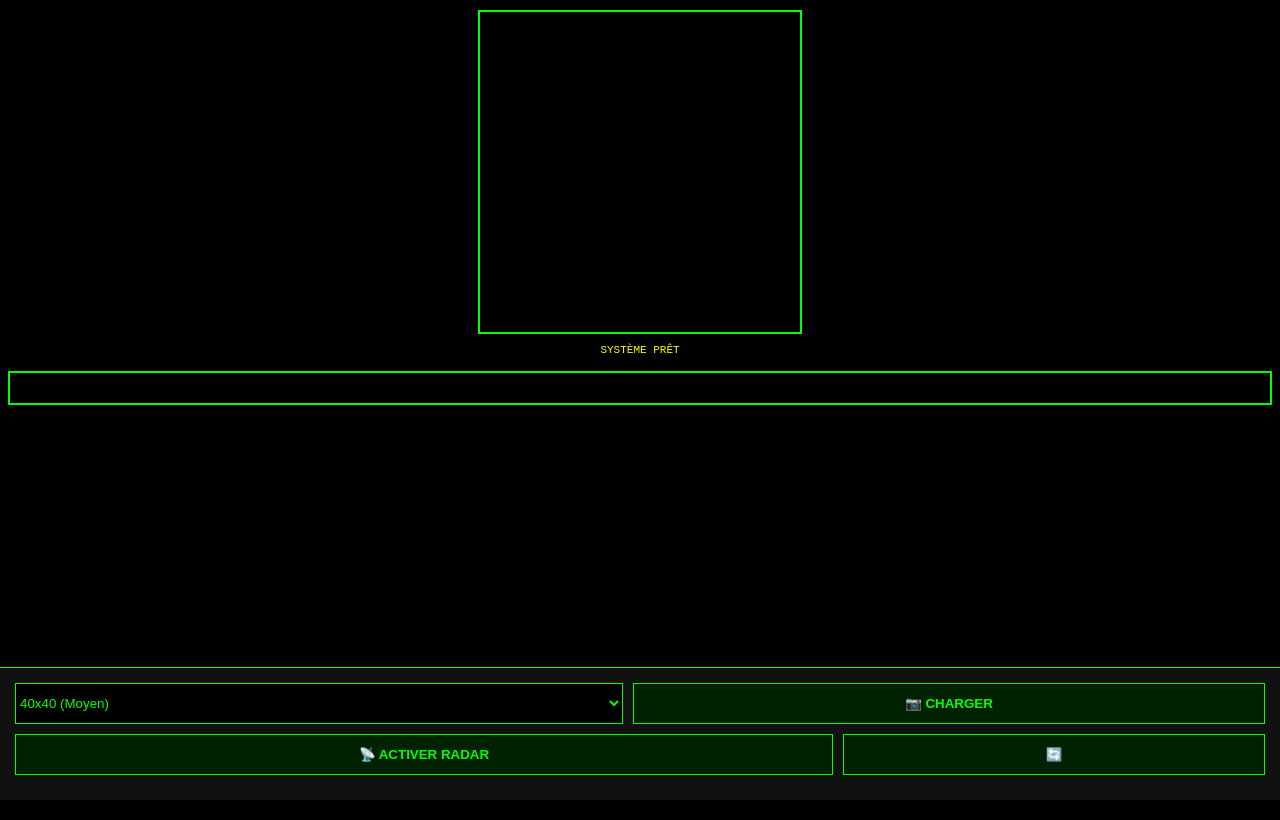
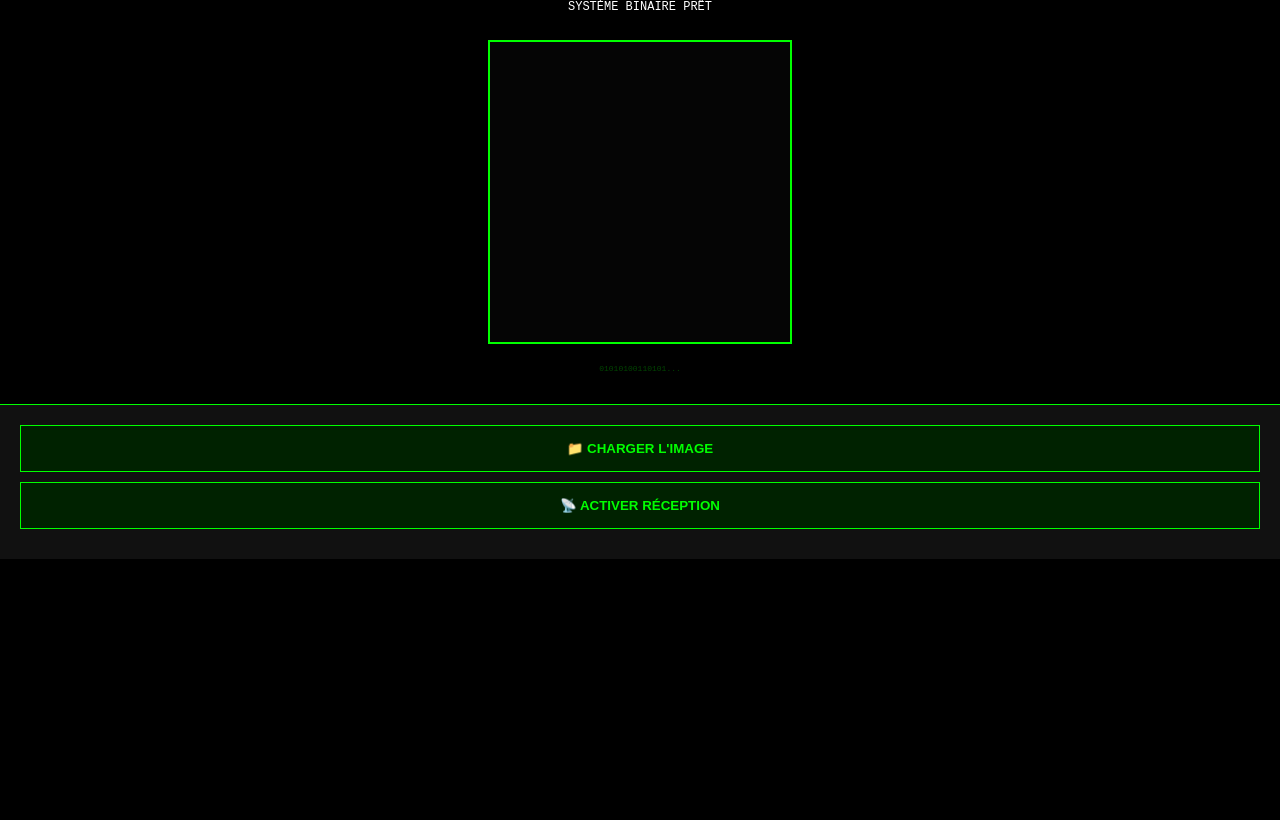
Before and after one commit to Rbxiorx/Photo-sonic, a plain HTML site: page index.html in a window 1280 px wide. Drawn offline with Linux system fonts and the light colour scheme.

Commit message:
Update index.html

```diff
--- a/index.html
+++ b/index.html
@@ -3,139 +3,91 @@
 <head>
     <meta charset="UTF-8">
     <meta name="viewport" content="width=device-width, initial-scale=1.0, maximum-scale=1.0, user-scalable=no">
-    <title>SONIC-SCAN 5.5 - ULTRA SYNC</title>
+    <title>SONIC-SCAN BINARY 6.0</title>
     <style>
-        body { font-family: monospace; background: #000; color: #0f0; margin: 0; overflow: hidden; }
-        #viewport { display: flex; flex-direction: column; align-items: center; padding: 10px; height: 100vh; }
-        canvas { border: 2px solid #0f0; width: 320px; height: 320px; background: #050505; image-rendering: pixelated; margin-bottom: 10px; }
-        .controls { background: #111; border-top: 1px solid #0f0; padding: 15px; width: 100%; position: fixed; bottom: 0; box-sizing: border-box; }
-        button { background: #002200; color: #0f0; border: 1px solid #0f0; padding: 12px; font-weight: bold; flex: 1; cursor: pointer; }
-        .ui-row { display: flex; gap: 10px; margin-bottom: 10px; }
-        #status { font-size: 11px; color: #ff0; margin-bottom: 10px; text-transform: uppercase; }
-        #vis { width: 100%; height: 30px; background: #000; margin-top: 5px; }
+        body { font-family: monospace; background: #000; color: #0f0; margin: 0; display: flex; flex-direction: column; height: 100vh; }
+        canvas { border: 2px solid #0f0; width: 300px; height: 300px; background: #050505; image-rendering: pixelated; margin: 20px auto; }
+        .controls { background: #111; padding: 20px; border-top: 1px solid #0f0; }
+        button { background: #002200; color: #0f0; border: 1px solid #0f0; padding: 15px; width: 100%; font-weight: bold; cursor: pointer; margin-bottom: 10px; }
+        #status { font-size: 12px; text-align: center; color: #fff; min-height: 20px; }
+        .binary-log { font-size: 8px; color: #004400; overflow: hidden; height: 40px; text-align: center; }
     </style>
 </head>
 <body>
 
-<div id="viewport">
-    <canvas id="mainCanvas"></canvas>
-    <div id="status">SYSTÈME PRÊT</div>
-    <canvas id="vis"></canvas>
-</div>
+<div id="status">SYSTÈME BINAIRE PRÊT</div>
+<canvas id="mainCanvas"></canvas>
+<div class="binary-log" id="log">01010100110101...</div>
 
 <div class="controls">
-    <div class="ui-row">
-        <select id="res" onchange="initCanvas()" style="background:#000; color:#0f0; border:1px solid #0f0; flex:1;">
-            <option value="20">20x20 (Rapide)</option>
-            <option value="40" selected>40x40 (Moyen)</option>
-            <option value="64">64x64 (Détaillé)</option>
-        </select>
-        <button onclick="document.getElementById('f').click()">📷 CHARGER</button>
-    </div>
-    <div class="ui-row">
-        <button id="btnRadar" onclick="startMic()">📡 ACTIVER RADAR</button>
-        <button id="btnSend" onclick="send()" style="display:none; background:#040;">🚀 ÉMETTRE</button>
-        <button onclick="location.reload()" style="flex:0.5;">🔄</button>
-    </div>
     <input type="file" id="f" accept="image/*" onchange="loadImg(event)" style="display:none">
+    <button onclick="document.getElementById('f').click()">📁 CHARGER L'IMAGE</button>
+    <button id="btnRadar" onclick="startMic()">📡 ACTIVER RÉCEPTION</button>
+    <button id="btnSend" onclick="send()" style="display:none; background:#040;">🚀 ENVOYER (0/1)</button>
 </div>
 
 <script>
 const audioCtx = new (window.AudioContext || window.webkitAudioContext)();
 const canvas = document.getElementById('mainCanvas');
-const ctx = canvas.getContext('2d', {alpha: false});
-const vCanvas = document.getElementById('vis');
-const vCtx = vCanvas.getContext('2d');
+const ctx = canvas.getContext('2d');
+const size = 32; // On utilise une base 2 pour le numérique
+canvas.width = size; canvas.height = size;
 
-let size = 40;
-let sourceImg = null;
-let isRx = false;
-
-// Fréquences sécurisées pour éviter les bruits ambiants
-const F_SYNC = 17000;  // Signal de début de ligne (TRES IMPORTANT)
-const F_START = 18000; // Fréquence pour Pixel Noir
-const STEP = 25;       // Écart entre chaque nuance de gris
-const DUR = 0.05;      // Temps par pixel (un peu plus lent pour la stabilité)
-
-function initCanvas() {
-    size = parseInt(document.getElementById('res').value);
-    canvas.width = size; canvas.height = size;
-    ctx.fillStyle = "#000"; ctx.fillRect(0,0,size,size);
-}
-initCanvas();
+const F_SYNC = 500;  // Top départ pixel
+const F_ZERO = 1000; // Bit 0
+const F_ONE = 2000;  // Bit 1
+const BIT_DUR = 0.02; // Très rapide car numérique
 
 function loadImg(e) {
     const r = new FileReader();
     r.onload = (ev) => {
-        sourceImg = new Image();
-        sourceImg.onload = () => {
-            ctx.drawImage(sourceImg, 0, 0, size, size);
+        const img = new Image();
+        img.onload = () => {
+            ctx.drawImage(img, 0, 0, size, size);
             document.getElementById('btnSend').style.display = "block";
-            document.getElementById('status').innerText = "IMAGE CHARGÉE";
         };
-        sourceImg.src = ev.target.result;
+        img.src = ev.target.result;
     };
     r.readAsDataURL(e.target.files[0]);
 }
 
 async function startMic() {
     await audioCtx.resume();
-    // On force la désactivation de TOUT traitement logiciel qui déforme le son
-    const stream = await navigator.mediaDevices.getUserMedia({
-        audio: { echoCancellation: false, noiseSuppression: false, autoGainControl: false }
-    });
-
+    const stream = await navigator.mediaDevices.getUserMedia({ audio: { echoCancellation: false, noiseSuppression: false } });
     const source = audioCtx.createMediaStreamSource(stream);
     const analyser = audioCtx.createAnalyser();
-    analyser.fftSize = 2048;
+    analyser.fftSize = 1024;
     source.connect(analyser);
     const data = new Uint8Array(analyser.frequencyBinCount);
 
-    document.getElementById('btnRadar').innerText = "📡 RADAR ON";
-    document.getElementById('status').innerText = "ÉCOUTE EN COURS...";
-
-    let x = 0, y = 0;
-    let lastSyncTime = 0;
+    let x = 0, y = 0, bits = "";
 
     function loop() {
         analyser.getByteFrequencyData(data);
+        let maxV = 0, maxFIdx = 0;
+        for(let i=0; i<data.length; i++) { if(data[i] > maxV) { maxV = data[i]; maxFIdx = i; } }
+        const freq = maxFIdx * (audioCtx.sampleRate / 2) / data.length;
 
-        // Visualiseur de signal
-        vCanvas.width = vCanvas.clientWidth;
-        vCtx.fillStyle="#000"; vCtx.fillRect(0,0,vCanvas.width, 30);
-        vCtx.fillStyle="#0f0";
-        for(let i=0; i<data.length; i+=10) vCtx.fillRect(i/2, 30, 1, -data[i]/4);
-
-        let maxV = 0, maxFIdx = 0;
-        for(let i=0; i<data.length; i++) {
-            if(data[i] > maxV) { maxV = data[i]; maxFIdx = i; }
+        if (maxV > 120) {
+            if (Math.abs(freq - F_SYNC) < 100) { bits = ""; } // Reset pour nouveau pixel
+            else if (Math.abs(freq - F_ZERO) < 100) { bits += "0"; checkPixel(); }
+            else if (Math.abs(freq - F_ONE) < 100) { bits += "1"; checkPixel(); }
         }
 
-        const freq = maxFIdx * (audioCtx.sampleRate / 2) / data.length;
-
-        if (maxV > 100) {
-            // DÉTECTION DE LA SYNCHRO (RESET DE LA LIGNE)
-            if (Math.abs(freq - F_SYNC) < 60) {
-                const now = Date.now();
-                if (now - lastSyncTime > 100) { // Anti-rebond
-                    x = 0;
-                    if (isRx) y++;
-                    isRx = true;
-                    lastSyncTime = now;
-                    document.getElementById('status').innerText = `RÉCEPTION LIGNE ${y+1}`;
-                }
-            }
-            // DÉTECTION PIXEL
-            else if (isRx && freq >= F_START && freq < 21000) {
-                const val = Math.round((freq - F_START) / STEP);
-                ctx.fillStyle = `rgb(${val},${val},${val})`;
+        function checkPixel() {
+            // Ici, on pourrait envoyer 8 bits par couleur, mais pour rester simple
+            // on va envoyer 1 bit pour Noir/Blanc ou 3 bits pour Couleur Simple
+            if (bits.length === 3) { // Mode 3 bits (R, G, B)
+                let r = bits[0] === "1" ? 255 : 0;
+                let g = bits[1] === "1" ? 255 : 0;
+                let b = bits[2] === "1" ? 255 : 0;
+                ctx.fillStyle = `rgb(${r},${g},${b})`;
                 ctx.fillRect(x, y, 1, 1);
-                x++;
-                if(x >= size) { x = 0; } // On attend la prochaine synchro pour changer de ligne
+                document.getElementById('log').innerText += bits;
+                x++; if(x >= size){ x=0; y++; }
+                bits = "";
             }
         }
-
-        if(y >= size) { isRx = false; document.getElementById('status').innerText = "TERMINÉ"; }
         requestAnimationFrame(loop);
     }
     loop();
@@ -143,20 +95,17 @@ async function startMic() {
 
 function send() {
     const pixels = ctx.getImageData(0, 0, size, size).data;
-    let now = audioCtx.currentTime + 0.2;
-    document.getElementById('status').innerText = "TRANSMISSION...";
+    let now = audioCtx.currentTime + 0.1;
 
-    for (let y = 0; y < size; y++) {
-        // SIGNAL DE SYNCHRO : Plus long et plus fort pour caler l'autre téléphone
-        play(F_SYNC, now, 0.1);
-        now += 0.12;
-
-        for (let x = 0; x < size; x++) {
-            const i = (y * size + x) * 4;
-            const gray = (pixels[i] + pixels[i+1] + pixels[i+2]) / 3;
-            play(F_START + (gray * STEP), now, DUR - 0.01);
-            now += DUR;
-        }
+    for (let i = 0; i < pixels.length; i += 4) {
+        // Sync pixel
+        play(F_SYNC, now, 0.01); now += 0.02;
+        // Bit Rouge
+        play(pixels[i] > 128 ? F_ONE : F_ZERO, now, BIT_DUR); now += BIT_DUR + 0.01;
+        // Bit Vert
+        play(pixels[i+1] > 128 ? F_ONE : F_ZERO, now, BIT_DUR); now += BIT_DUR + 0.01;
+        // Bit Bleu
+        play(pixels[i+2] > 128 ? F_ONE : F_ZERO, now, BIT_DUR); now += BIT_DUR + 0.01;
     }
 }
 
@@ -165,7 +114,7 @@ function play(f, s, d) {
     const g = audioCtx.createGain();
     o.frequency.setValueAtTime(f, s);
     g.gain.setValueAtTime(0, s);
-    g.gain.linearRampToValueAtTime(0.7, s + 0.005);
+    g.gain.linearRampToValueAtTime(0.5, s + 0.005);
     g.gain.linearRampToValueAtTime(0, s + d);
     o.connect(g); g.connect(audioCtx.destination);
     o.start(s); o.stop(s + d);
```
